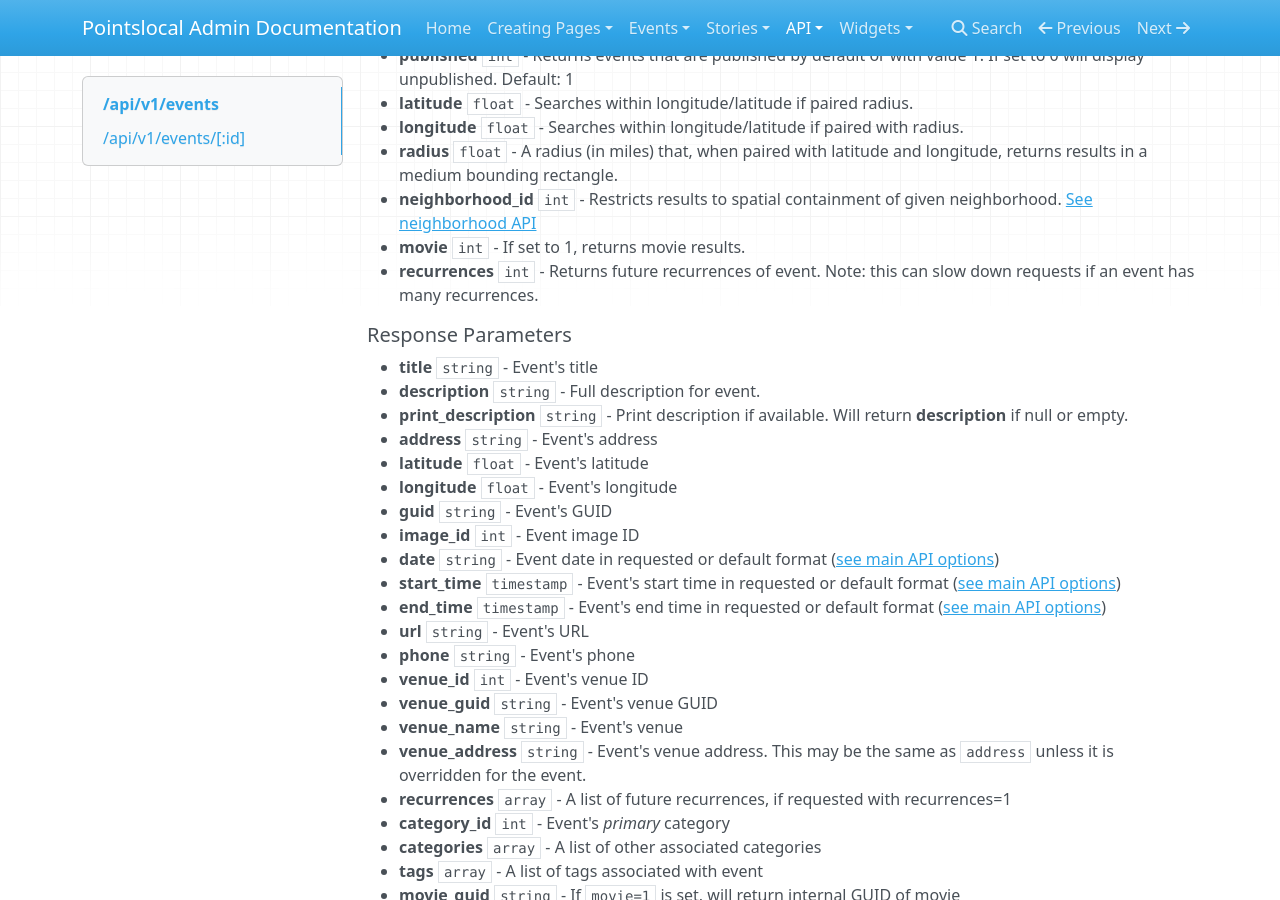
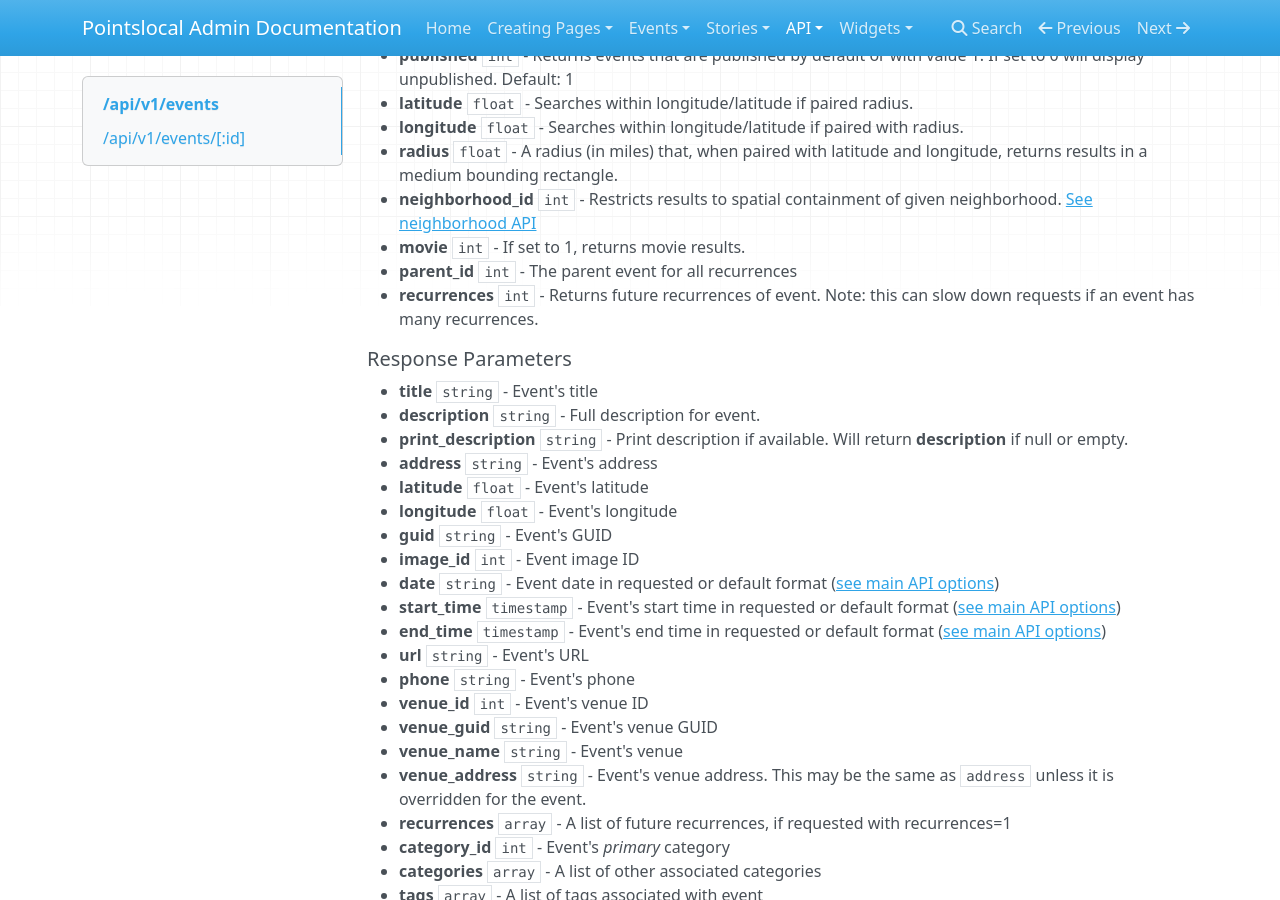
Before and after one commit to pointslocal/admin-docs, an MkDocs documentation site: the page built from docs/api_events_events.md, in a window 1280 px wide and 900 px high, scrolled down 547 px. Built offline with MkDocs 1.6.1, drawn with Linux system fonts in a browser that asks for light colours; nearby versions of some CDN libraries; old or Windows-style settings are respelled for this version of MkDocs.

Commit message:
Adds parent_id

````diff
--- a/docs/api_events_events.md
+++ b/docs/api_events_events.md
@@ -22,6 +22,7 @@
 - **radius** ```float``` - A radius (in miles) that, when paired with latitude and longitude, returns results in a medium bounding rectangle.
 - **neighborhood_id** ```int``` - Restricts results to spatial containment of given neighborhood.  [See neighborhood API](api_places_neighborhoods.md)
 - **movie** ```int``` - If set to 1, returns movie results.
+- **parent_id** ```int``` - The parent event for all recurrences
 - **recurrences** ```int``` - Returns future recurrences of event.  Note: this can slow down requests if an event has many recurrences.
 
 ##### Response Parameters
````
